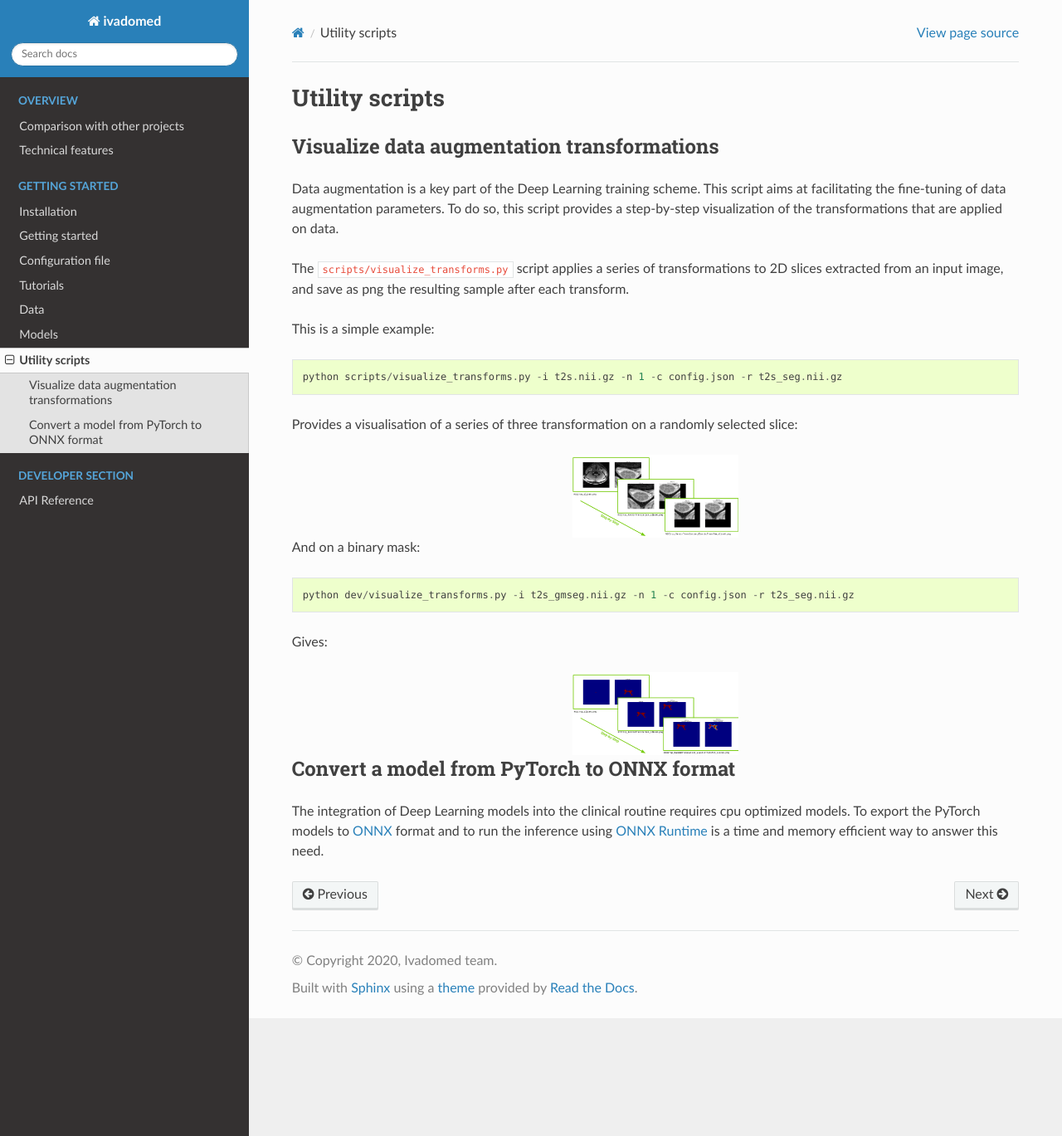
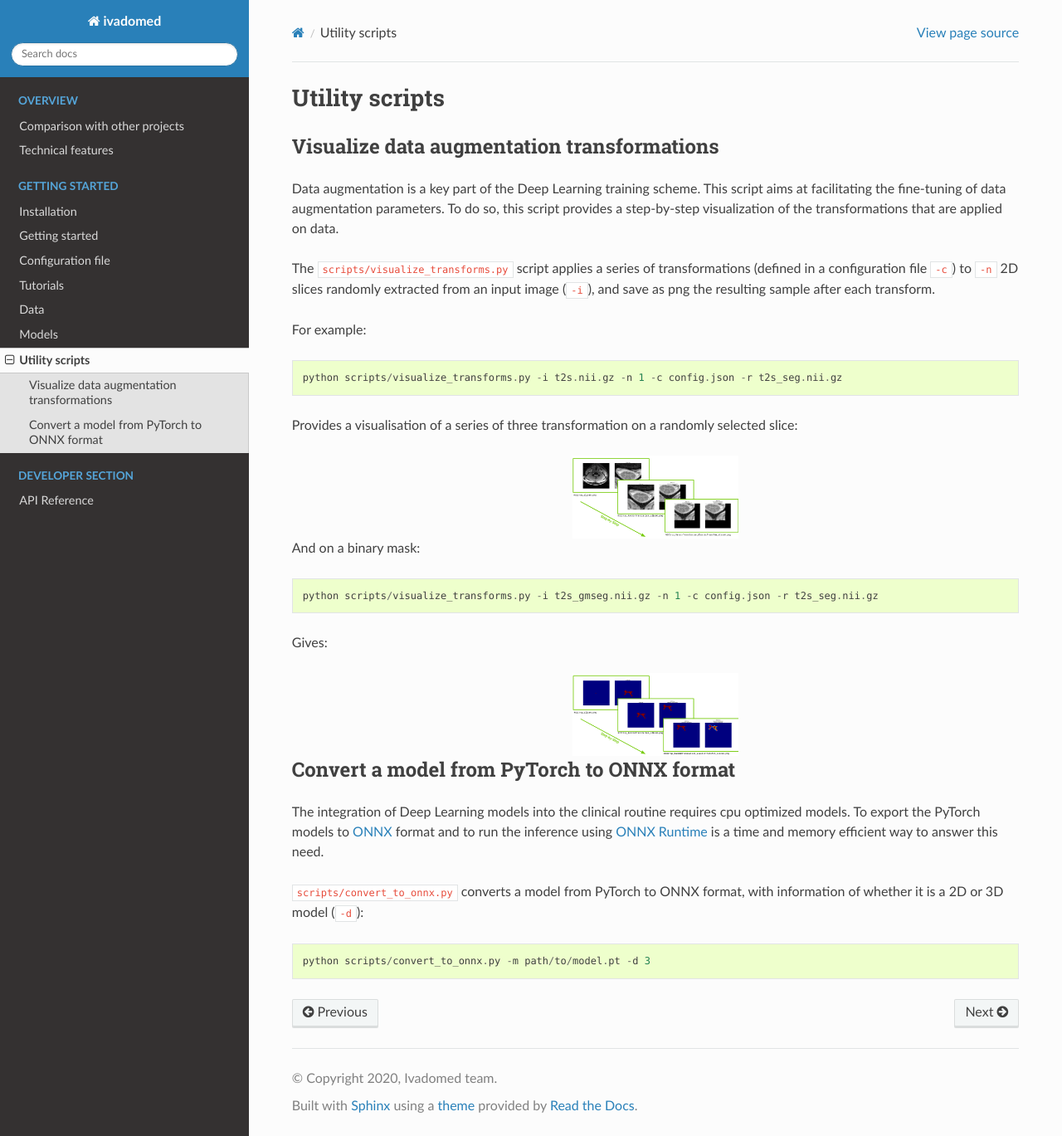
Before and after one commit to ivadomed/ivadomed, a Sphinx documentation site: the page built from docs/source/scripts.rst, in a window 1280 px wide and 1369 px high. Shown: the whole window at 83% size. Built offline with Sphinx 7.4.7 and the Read the Docs theme 2.0.0, drawn with Linux system fonts in a browser that asks for light colours.

Commit message:
scripts.rst: doc convert

```diff
--- a/docs/source/scripts.rst
+++ b/docs/source/scripts.rst
@@ -7,9 +7,9 @@ Visualize data augmentation transformations
 ***********************************************
 Data augmentation is a key part of the Deep Learning training scheme. This script aims at facilitating the fine-tuning of data augmentation parameters. To do so, this script provides a step-by-step visualization of the transformations that are applied on data.
 
-The ``scripts/visualize_transforms.py`` script applies a series of transformations to 2D slices extracted from an input image, and save as png the resulting sample after each transform.
+The ``scripts/visualize_transforms.py`` script applies a series of transformations (defined in a configuration file ``-c``) to ``-n`` 2D slices randomly extracted from an input image (``-i``), and save as png the resulting sample after each transform.
 
-This is a simple example::
+For example::
 
     python scripts/visualize_transforms.py -i t2s.nii.gz -n 1 -c config.json -r t2s_seg.nii.gz
 
@@ -22,7 +22,7 @@ Provides a visualisation of a series of three transformation on a randomly selec
 
 And on a binary mask::
 
-    python dev/visualize_transforms.py -i t2s_gmseg.nii.gz -n 1 -c config.json -r t2s_seg.nii.gz
+    python scripts/visualize_transforms.py -i t2s_gmseg.nii.gz -n 1 -c config.json -r t2s_seg.nii.gz
 
 Gives:
 
@@ -34,3 +34,7 @@ Gives:
 Convert a model from PyTorch to ONNX format
 ***********************************************
 The integration of Deep Learning models into the clinical routine requires cpu optimized models. To export the PyTorch models to `ONNX <https://github.com/onnx/onnx>`_ format and to run the inference using `ONNX Runtime <https://github.com/microsoft/onnxruntime>`_ is a time and memory efficient way to answer this need.
+
+``scripts/convert_to_onnx.py`` converts a model from PyTorch to ONNX format, with information of whether it is a 2D or 3D model (``-d``)::
+
+    python scripts/convert_to_onnx.py -m path/to/model.pt -d 3
```
